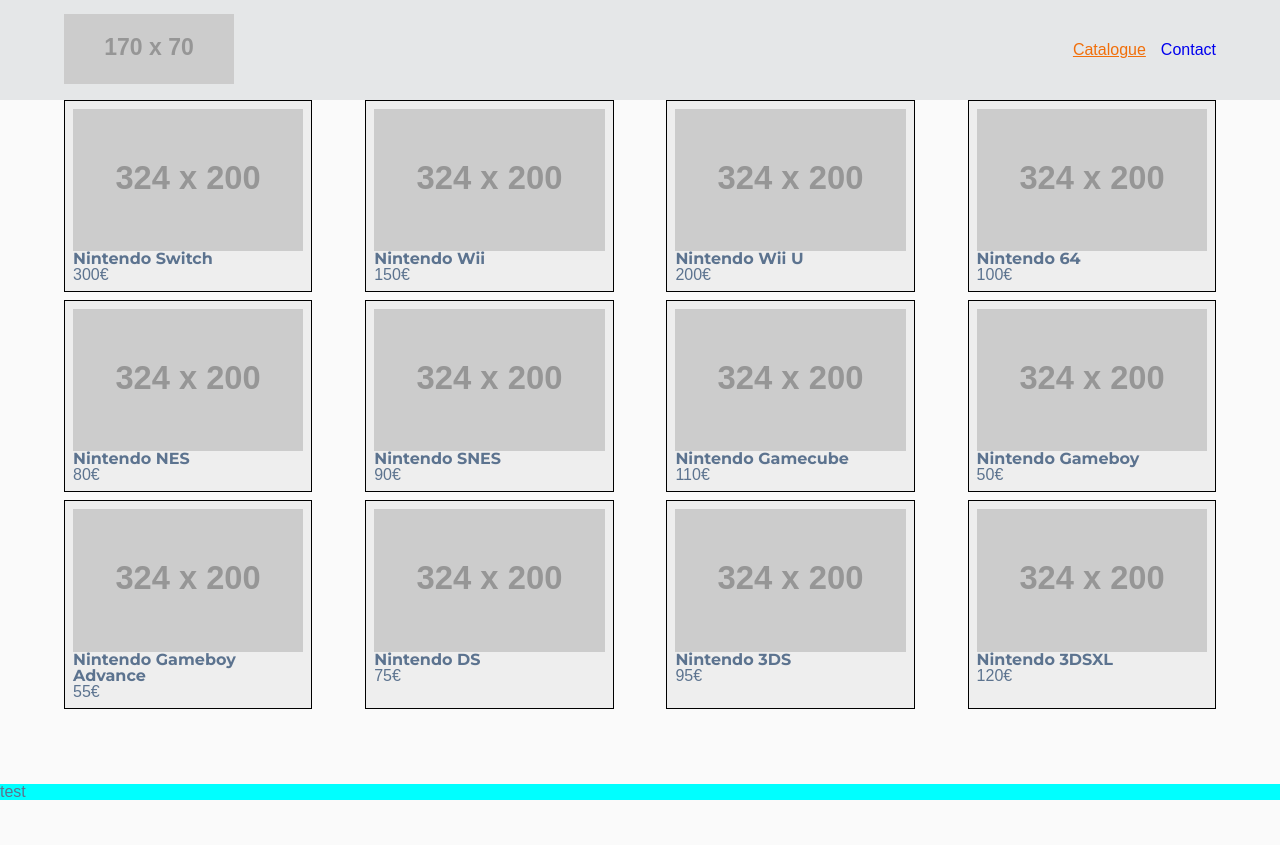
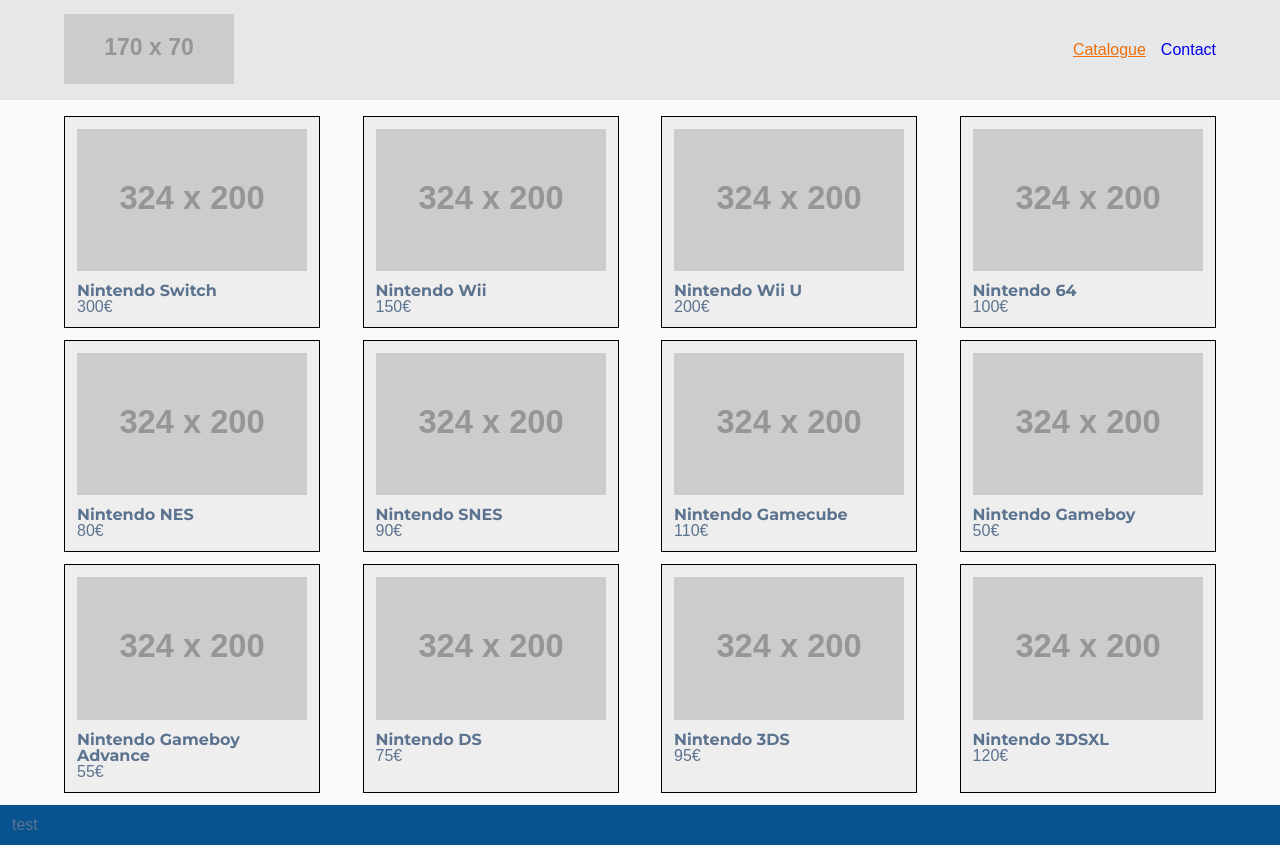
Before and after one commit to VonOzen/Clever-PWA, a React app: page /products in a window 1280 px wide. Before the commit the page ends 800 px from the top, so only its background shows below. Built offline with nearby package versions, Linux system fonts and the light colour scheme.

Commit message:
updated SCSS for footer & product

```diff
--- a/src/app/components/presentational/Footer/footer.scss
+++ b/src/app/components/presentational/Footer/footer.scss
@@ -1,3 +1,7 @@
+@import '../../settings';
+
 footer {
-    background-color: aqua;
+    background-color: $main600;
+    height: auto;
+    padding: .75rem;
 }
--- a/src/app/components/presentational/Header/header.scss
+++ b/src/app/components/presentational/Header/header.scss
@@ -1,5 +1,8 @@
 header {
   width: 100%;
   height: 100px;
+
+  margin-bottom: 1rem;
+
   background-color: rgb(229,231,232);
 }
--- a/src/app/components/presentational/Product/Product.js
+++ b/src/app/components/presentational/Product/Product.js
@@ -10,8 +10,10 @@
     return (
       <div className="Product">
         <img src="http://placehold.it/324x200" alt={this.props.name + 'image'} />
-        <h3>{this.props.name}</h3>
-        <p>{this.props.price + '€'}</p>
+        <div>
+          <h3>{this.props.name}</h3>
+          <p>{this.props.price + '€'}</p>
+        </div>
       </div>
     );
   }
--- a/src/app/components/presentational/Product/product.scss
+++ b/src/app/components/presentational/Product/product.scss
@@ -2,11 +2,15 @@
     background-color: rgb(238, 238, 238);
     border: solid 1px rgb(0, 0, 0);
     flex-basis: 20%;
-    margin-bottom: 8px;
-    padding: 8px;
+    margin-bottom: .75rem;
+    padding: .75rem;
 
     img {
         display: block;
         width: 100%;
     }
+
+    div {
+        margin-top: .75rem;
+    }
 }
```
